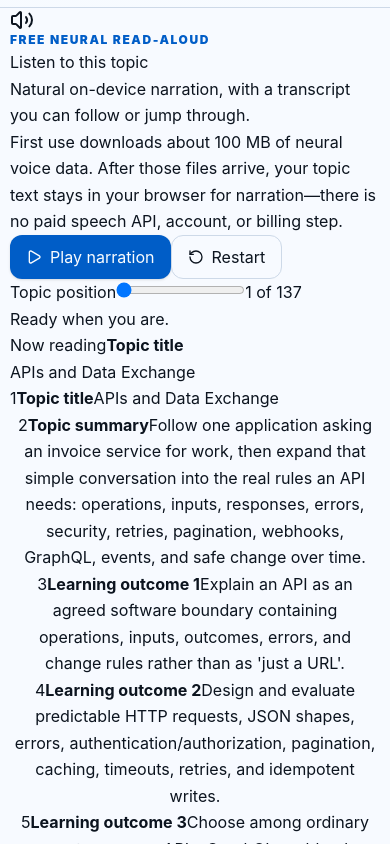
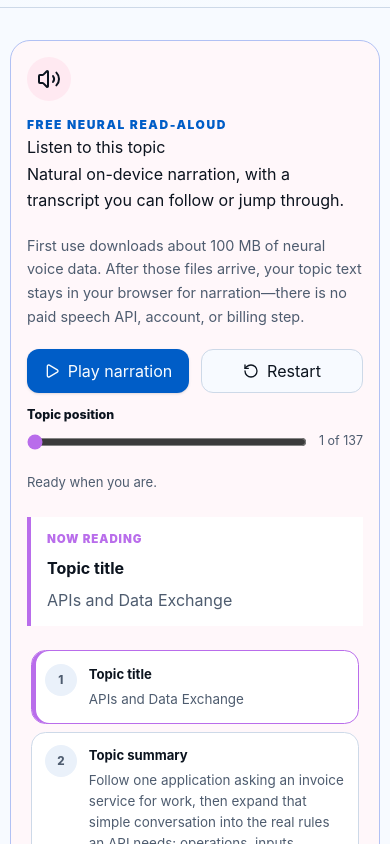
Before and after one commit to AahPlexX/eaboutedev, a React (Vite) app: page /#/topics/apis-and-data-exchange in a window 390 px wide. Shown: the part 2160-3004 px from the top of the page. Built offline with nearby package versions, Linux system fonts and the light colour scheme.

Commit message:
feat: style responsive narration controls

```diff
--- a/src/learning.css
+++ b/src/learning.css
@@ -104,6 +104,49 @@
 .topic-prerequisites p { margin: 0; font-size: 0.78rem; font-weight: 850; }
 .topic-prerequisites ul { display: grid; gap: 0.3rem; margin: 0; padding-inline-start: 1.2rem; color: var(--muted-foreground); font-size: 0.82rem; }
 
+.topic-narration {
+  display: grid;
+  gap: 1.25rem;
+  margin-block: clamp(2rem, 5vw, 4rem);
+  border: 0.0625rem solid color-mix(in oklch, var(--topic-accent, var(--primary)) 30%, var(--border));
+  border-radius: 1.25rem;
+  background: color-mix(in oklch, var(--topic-accent, var(--primary)) 5%, var(--card));
+  padding: clamp(1rem, 3vw, 1.5rem);
+}
+
+.narration-header { display: flex; align-items: flex-start; gap: 1rem; }
+.narration-header h2, .narration-header p { margin-block: 0; }
+.narration-icon { display: grid; block-size: 2.75rem; inline-size: 2.75rem; flex: 0 0 auto; place-items: center; border-radius: 999rem; background: color-mix(in oklch, var(--topic-accent, var(--primary)) 14%, var(--card)); }
+.narration-disclosure { margin: 0; color: var(--muted-foreground); font-size: 0.9rem; line-height: 1.65; }
+.narration-controls { display: grid; grid-template-columns: max-content minmax(12rem, 1fr); align-items: end; gap: 0.75rem; }
+.narration-actions { display: flex; flex-wrap: wrap; gap: 0.75rem; }
+.narration-control { min-block-size: 2.75rem; }
+.narration-position { display: grid; grid-template-columns: minmax(0, 1fr) auto; gap: 0.35rem 0.75rem; align-items: center; }
+.narration-position label { grid-column: 1 / -1; font-size: 0.78rem; font-weight: 800; }
+.narration-position input { inline-size: 100%; accent-color: var(--topic-accent, var(--primary)); }
+.narration-position span { color: var(--muted-foreground); font-size: 0.78rem; white-space: nowrap; }
+.narration-status { display: grid; gap: 0.45rem; min-block-size: 1.6rem; color: var(--muted-foreground); font-size: 0.82rem; }
+.narration-status progress { inline-size: 100%; max-inline-size: 24rem; accent-color: var(--topic-accent, var(--primary)); }
+.narration-now { display: grid; gap: 0.35rem; border-inline-start: 0.25rem solid var(--topic-accent, var(--primary)); padding: 0.8rem 1rem; background: var(--card); }
+.narration-now > span { color: var(--topic-accent, var(--primary)); font-size: 0.72rem; font-weight: 900; letter-spacing: 0.08em; text-transform: uppercase; }
+.narration-now p { margin: 0; color: var(--muted-foreground); }
+.narration-transcript { display: grid; gap: 0.5rem; max-block-size: 28rem; margin: 0; overflow-y: auto; overscroll-behavior: contain; padding: 0.25rem; list-style: none; }
+.narration-transcript li { border: 0.0625rem solid var(--border); border-radius: 0.9rem; background: var(--card); }
+.narration-transcript li.is-current { border-color: var(--topic-accent, var(--primary)); box-shadow: inset 0.25rem 0 0 var(--topic-accent, var(--primary)); }
+.narration-transcript-entry { display: grid; grid-template-columns: 2rem minmax(0, 1fr); inline-size: 100%; min-block-size: 2.75rem; align-items: start; gap: 0.75rem; border: 0; border-radius: inherit; background: transparent; color: inherit; padding: 0.8rem; text-align: start; cursor: pointer; }
+.narration-transcript-entry:hover { background: color-mix(in oklch, var(--topic-accent, var(--primary)) 7%, transparent); }
+.narration-transcript-entry > span:last-child { display: grid; gap: 0.2rem; }
+.narration-transcript-entry strong { font-size: 0.82rem; }
+.narration-transcript-entry span span { color: var(--muted-foreground); font-size: 0.84rem; line-height: 1.55; }
+.narration-transcript-index { display: grid; block-size: 2rem; inline-size: 2rem; place-items: center; border-radius: 999rem; background: var(--muted); color: var(--muted-foreground); font-size: 0.72rem; font-weight: 850; }
+
+@media (max-width: 40rem) {
+  .narration-controls { grid-template-columns: 1fr; }
+  .narration-actions { display: grid; grid-template-columns: repeat(2, minmax(0, 1fr)); }
+  .narration-control { inline-size: 100%; }
+  .narration-header { display: grid; }
+}
+
 @media (max-width: 31rem) {
   .visual-panel-layers .visual-node-wrap { margin-inline-start: 0; }
 }
@@ -112,5 +155,11 @@
   .checkpoint,
   .visual-panel-layers .visual-node,
   .visual-panel-comparison .visual-step,
-  .cycle-repeat-mark { border-color: CanvasText; }
+  .cycle-repeat-mark,
+  .topic-narration,
+  .narration-now,
+  .narration-transcript li,
+  .narration-transcript li.is-current { border-color: CanvasText; }
+
+  .narration-transcript li.is-current { outline: 0.125rem solid Highlight; outline-offset: 0.125rem; }
 }
```
